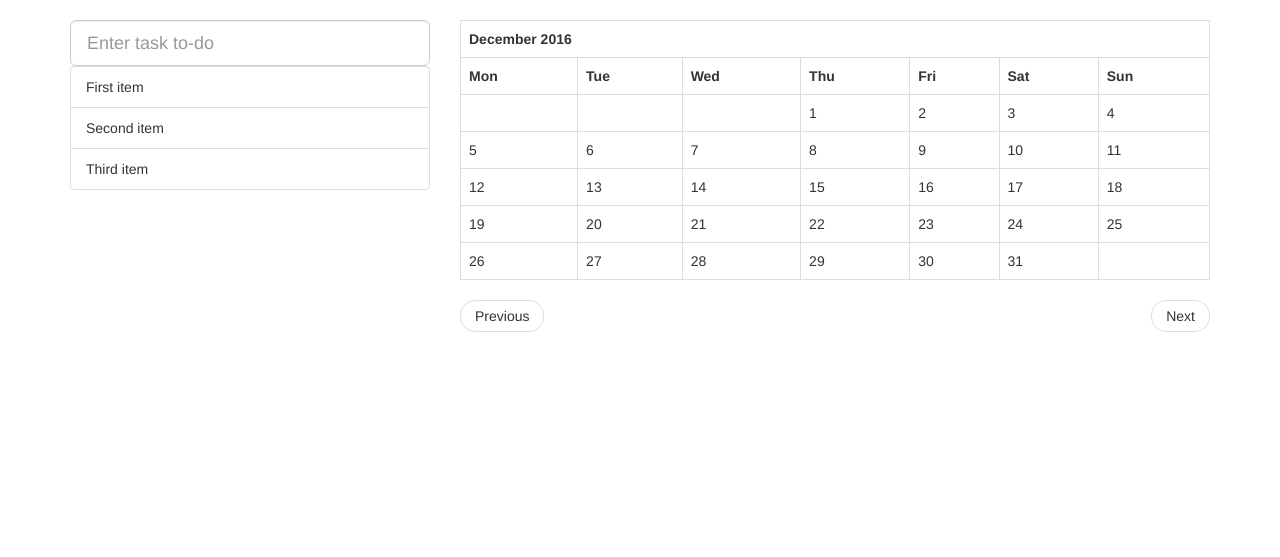
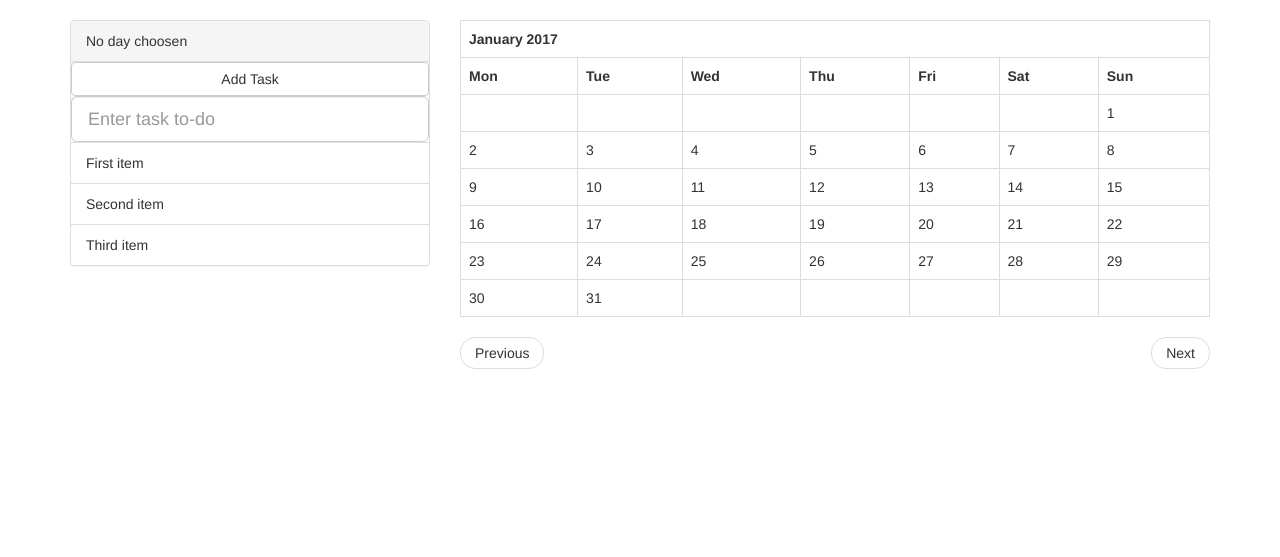
Before and after one commit to kopecms/calendar-app, a Django app: page / in a window 1280 px wide; the page is wider, and only the part inside the window is pictured. Shown: the part 52-609 px from the top of that part. Run offline with Django 3.2, Linux system fonts and the light colour scheme; some libraries are stand-ins or nearby versions.

Commit message:
adding tasks to days ajax working

```diff
--- a/login/views.py
+++ b/login/views.py
@@ -7,8 +7,9 @@ from django.contrib.auth.decorators import login_required
 from django.http import HttpResponseRedirect, HttpResponse
 
 from django.contrib.auth import authenticate, login
-
+from timetable.calendar_generator import create_calendar
 # use if request.method == 'POST'
+from timetable.forms import TaskForm
 def user_login_validation(request):
 
     context = RequestContext(request)
@@ -18,7 +19,8 @@ def user_login_validation(request):
     if user:
         if user.is_active:
             login(request, user)
-            return render(request, 'timetable/home.html', {'calendar': "siema" })
+            form = TaskForm()
+            return render(request, 'timetable/home.html', {'form':form,'calendar': create_calendar() })
         else:
             return HttpResponse("Your Rango account is disabled.")
     else:
--- a/timetable/calendar_generator.py
+++ b/timetable/calendar_generator.py
@@ -1,8 +1,17 @@
 from calendar import HTMLCalendar
 from datetime import date
 from itertools import groupby
+from django.utils.safestring import mark_safe
+from django.utils.html import conditional_escape as esc
+import datetime
+def create_calendar():
+    year = datetime.date.today().year
+    month = datetime.date.today().month
 
-from django.utils.html import conditional_escape as esc
+    cal = Calendar().formatmonth(year, month)
+    cal = cal.split("\n",1)[1]
+    cal = '<table class="table table-bordered">\n'+cal
+    return mark_safe(cal)
 
 class Calendar(HTMLCalendar):
 
--- a/timetable/models.py
+++ b/timetable/models.py
@@ -17,6 +17,7 @@ class Month(models.Model):
 
 class Task(models.Model):
     text = models.TextField(default="")
+    date = models.TextField(default="")
     owner = models.ForeignKey(User, null = True)
 
 
--- a/timetable/static/calendar.css
+++ b/timetable/static/calendar.css
@@ -20,3 +20,6 @@ html, body {
   margin-right: -50px;
   padding-top:20px;
 }
+.choosen {
+   bgcolor: blue;
+}
--- a/timetable/static/js/timetable-ajax.js
+++ b/timetable/static/js/timetable-ajax.js
@@ -12,17 +12,32 @@ $('#post-form').on('submit', function(event){
   create_post();
 });
 
-$("tr td").click(function(e){     //function_td
-  $(this).css("font-weight","bold");
-  e.stopPropagation();
+$(".table").on("click", "td", function() {
+  $("td").removeClass("mark");
+  $( this ).addClass("mark");
+  $(".panel-heading").text($( this ).text()+" "+$(".month").text());
+  console.log("get day is working!") // sanity check
+  $.ajax({
+    type: "GET",
+    url: "/get_day/",
+    data: {task_day : $(".panel-heading").text() },
+    success: function(json){
+      $(".list-group").empty()
+      $.each(json, function(k, v) {
+        console.log(v);
+        $(".list-group").append('<li class="list-group-item">'+v+'</li>');
+});
+    }
+  });
 });
 
 function create_post() {
-  console.log("create post is working!") // sanity check
+  console.log($(".panel-heading").text()) // sanity check
   $.ajax({
-    url : "create_post/", // the endpoint
+    url : "/create_task/", // the endpoint
     type : "POST", // http method
-    data : { the_post : $('#post-text').val() }, // data sent with the post request
+    data : { the_post : $('#post-text').val(),
+              the_day : $(".panel-heading").text() }, // data sent with the post request
 
     // handle a successful response
     success : function(json) {
--- a/timetable/templates/timetable/home.html
+++ b/timetable/templates/timetable/home.html
@@ -3,8 +3,11 @@
 {% block body_part %}
 <div class="row">
   <div class="col-sm-4">
+    <div class="panel panel-default">
+  <div class="panel-heading">No day choosen</div>
     <form class="enter-post" method="POST" id="post-form">
       {% csrf_token %}
+      <button type="submit" class="btn btn-default btn-block">Add Task</button>
       <div class="fieldWrapper" id="the_post">
         {{ form.text }}
       </div>
@@ -16,7 +19,7 @@
       <li class="list-group-item">Second item</li>
       <li class="list-group-item">Third item</li>
     </ul>
-
+</div>
   </div>
   <div class="col-sm-8">
     {{calendar}}
--- a/timetable/urls.py
+++ b/timetable/urls.py
@@ -3,6 +3,7 @@ from django.conf.urls import url
 from . import views
 
 urlpatterns = [
-    url(r'^create_post/$', views.create_post, name = "more"),
+    url(r'^get_day/$', views.get_day, name='get_day'),
+    url(r'^create_task/$', views.create_task, name = "create_task"),
     url(r'^$', views.index, name = 'index'),
 ]
--- a/timetable/views.py
+++ b/timetable/views.py
@@ -3,7 +3,7 @@ from django.shortcuts import render
 from django.http import HttpResponse
 from django.utils.safestring import mark_safe
 from django.template import  RequestContext
-from timetable.calendar_generator import Calendar
+from timetable.calendar_generator import create_calendar
 
 from django.shortcuts import render_to_response
 from django.contrib.auth import authenticate, login
@@ -15,12 +15,44 @@ from .forms import TaskForm
 
 from django.views.decorators.csrf import ensure_csrf_cookie
 from .models import Task
-def create_post(request):
+import datetime
+from django.core.exceptions import ObjectDoesNotExist
+
+def get_day(request):
+    if request.method == 'GET':
+        task_day = request.GET.get("task_day")
+
+        response_data = {}
+
+        try:
+            tasks = Task.objects.filter(date=task_day)
+            for idx, task in enumerate(tasks):
+                response_data["task"+str(idx)] = task.text
+        except ObjectDoesNotExist:
+            response_data["task0"] = "No tasks"
+        finally:
+            pass
+
+        response_data['result'] = 'Create post successful!'
+
+        return HttpResponse(
+            json.dumps(response_data),
+            content_type="application/json"
+        )
+    else:
+        return HttpResponse(
+            json.dumps({"nothing to see": "this isn't happening"}),
+            content_type="application/json"
+        )
+
+def create_task(request):
     if request.method == 'POST':
         post_text = request.POST.get('the_post')
+        post_day =  request.POST.get('the_day')
+
         response_data = {}
 
-        post = Task(text=post_text, owner=request.user)
+        post = Task(text=post_text, date = post_day, owner=request.user)
         post.save()
 
         response_data['result'] = 'Create post successful!'
@@ -41,14 +73,9 @@ def create_post(request):
 
 @ensure_csrf_cookie
 def index(request):
-    year = 2016
-    month = 12
-    cal = Calendar().formatmonth(year, month)
-    cal = cal.split("\n",1)[1]
-    cal = '<table class="table table-bordered">\n'+cal
-    print (cal)
+
     form = TaskForm()
     if request.method == 'POST':
         return user_login_validation(request)
     else:
-        return render(request, 'timetable/home.html', {'form':form,'calendar': mark_safe(cal), })
+        return render(request, 'timetable/home.html', {'form':form,'calendar': create_calendar(), })
```
Also changed, not shown: db.sqlite3.
